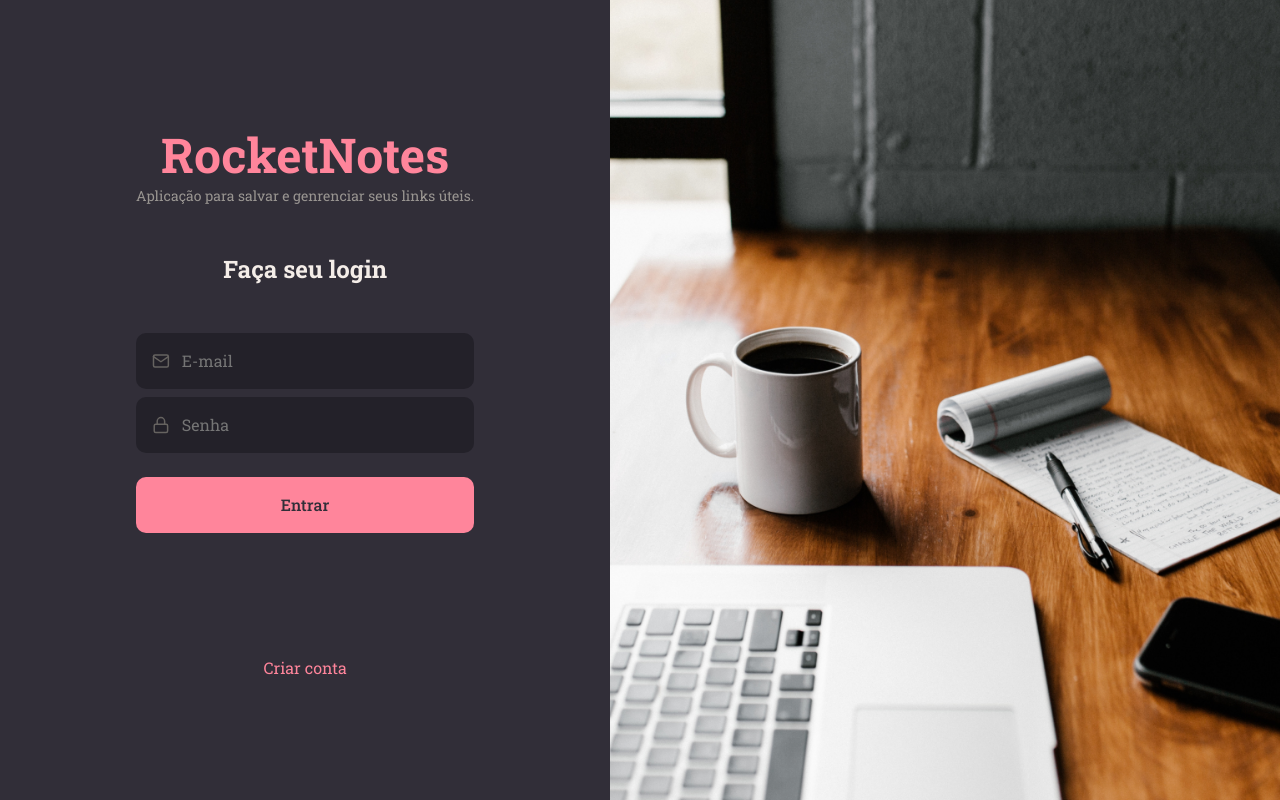
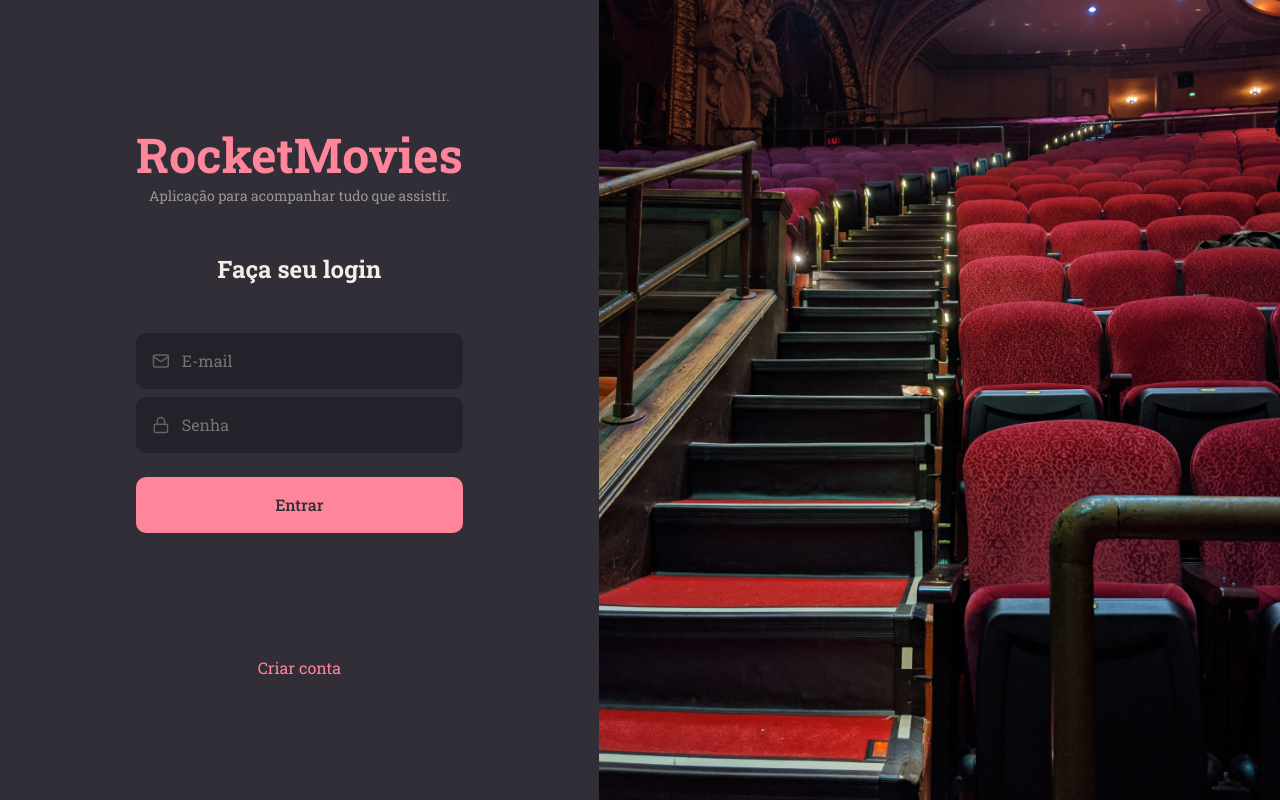
Before and after one commit to Leon-Ellan/rockectmovies-front, a React (Vite) app in the folder rocketmovies/: page / in a window 1280 px wide. Built offline with nearby package versions, Linux system fonts and the light colour scheme.

Commit message:
update SignIn and SignUp

```diff
--- a/rocketmovies/src/pages/Home/index.jsx
+++ b/rocketmovies/src/pages/Home/index.jsx
@@ -19,7 +19,7 @@
   return (
     <Container>
       <Brand>
-      <h1>Rocketnotes</h1>
+      <h1>RocketMovies</h1>
       </Brand>
       <Header/>
       <Menu>
--- a/rocketmovies/src/pages/SignIn/index.jsx
+++ b/rocketmovies/src/pages/SignIn/index.jsx
@@ -10,8 +10,8 @@
 return (
   <Container>
     <Form>
-      <h1>RocketNotes</h1>
-      <p>Aplicação para salvar e genrenciar seus links úteis.</p>
+      <h1>RocketMovies</h1>
+      <p>Aplicação para acompanhar tudo que assistir.</p>
       <h2>Faça seu login</h2>
 
       <Input
--- a/rocketmovies/src/pages/SignUp/index.jsx
+++ b/rocketmovies/src/pages/SignUp/index.jsx
@@ -11,8 +11,8 @@
     <Container>
     <Background/>
     <Form>
-      <h1>RocketNotes</h1>
-      <p>Aplicação para salvar e genrenciar seus links úteis.</p>
+      <h1>RocketMovies</h1>
+      <p>Aplicação para acompanhar tudo que assistir.</p>
       <h2>Crie sua Conta</h2>
 
       <Input
```
Also changed, not shown: rocketmovies/src/assets/background.png.
